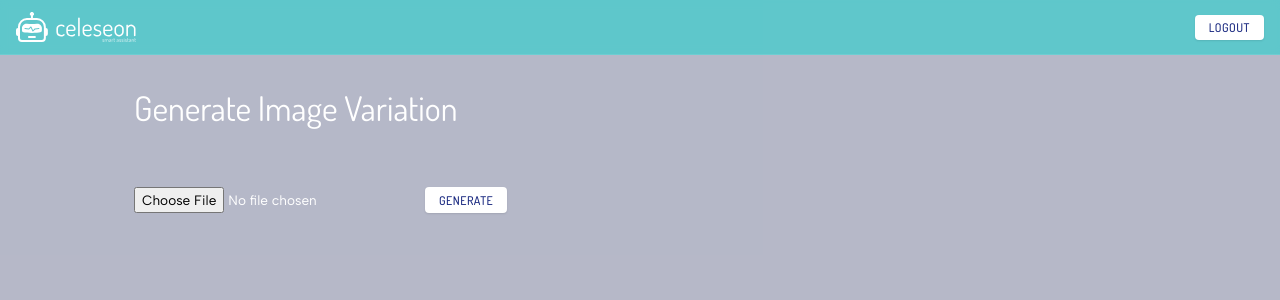
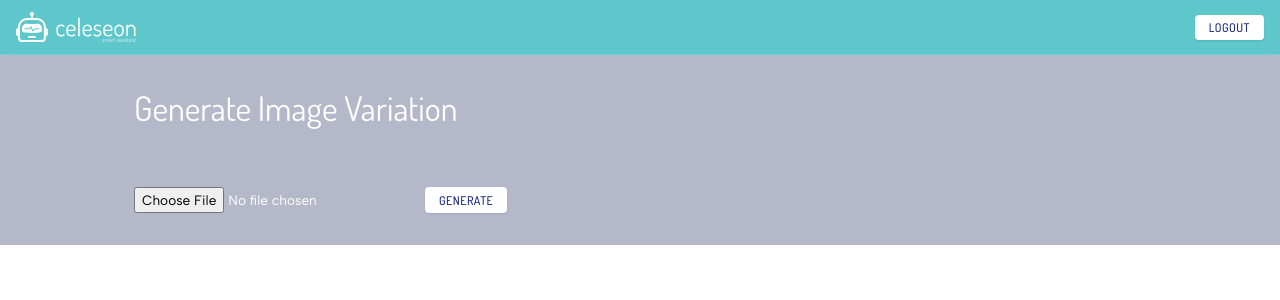
Before and after one commit to jordachewd/Cellesseon, a Next.js app: page /playground in a window 1280 px wide. Shown: the top 300 px of the page. Built offline with nearby package versions, Linux system fonts and the light colour scheme; no server answers; what @mui/material-nextjs, tailwindcss-animated would draw is missing.

Commit message:
Update PageWrapper.module.css

```diff
--- a/src/components/layout/PageWrapper.module.css
+++ b/src/components/layout/PageWrapper.module.css
@@ -1,6 +1,6 @@
 .main,
 .content {
-  @apply flex flex-col w-full relative min-h-screen overflow-hidden;
+  @apply flex flex-col w-full relative min-h-full overflow-hidden;
 }
 
 .main {
```
